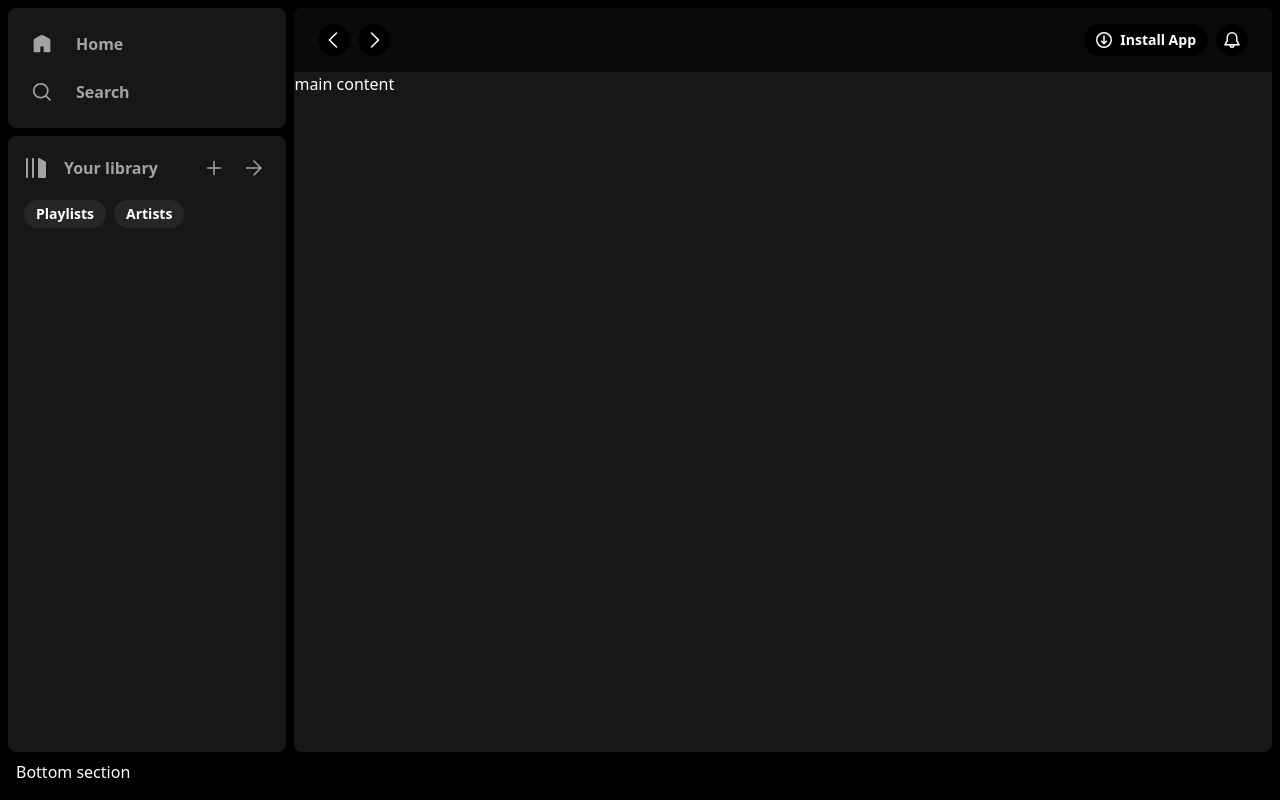
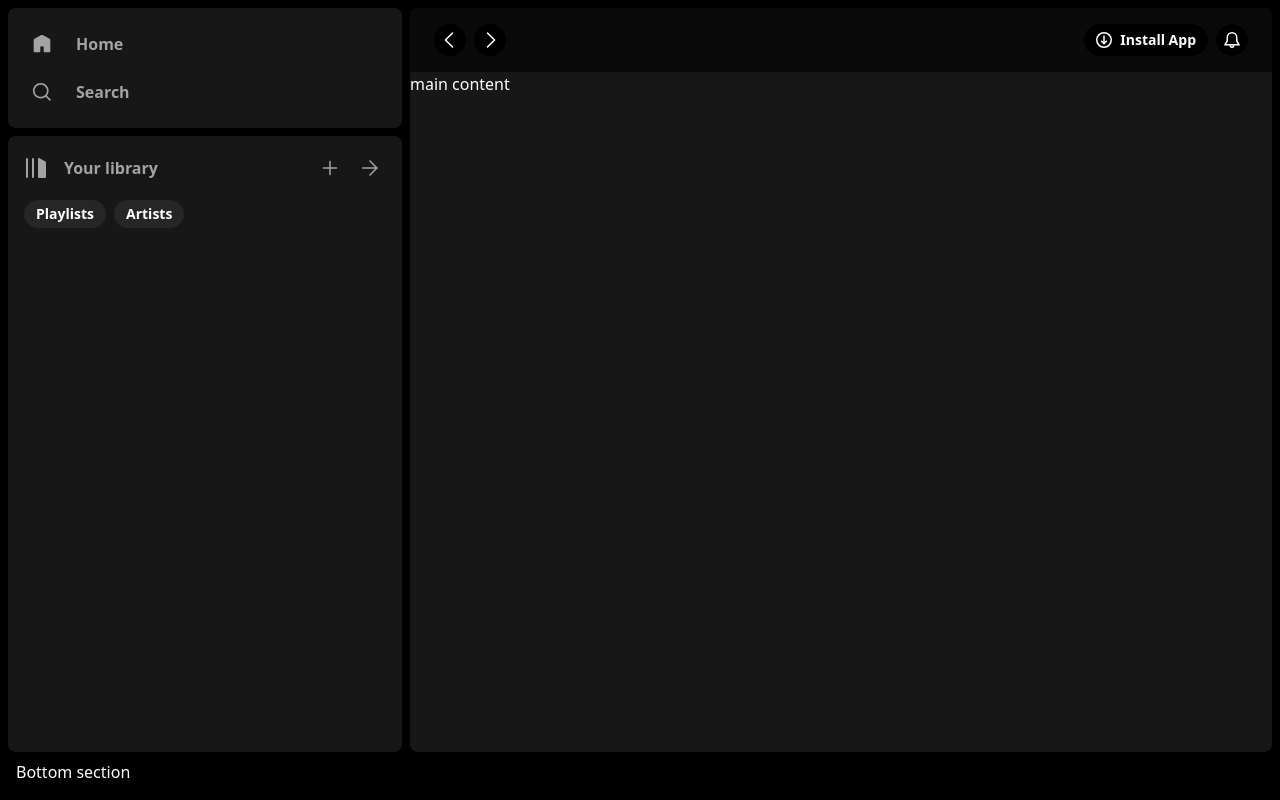
Before and after one commit to Zaprovic/spotify-clone-nextjs-v2, a Next.js app: page / in a window 1280 px wide. Built offline with nearby package versions, Linux system fonts and the light colour scheme; a web font is replaced by a local one.

Commit message:
added slider with shadcn ui

```diff
--- a/package.json
+++ b/package.json
@@ -9,9 +9,12 @@
     "lint": "next lint"
   },
   "dependencies": {
+    "clsx": "^2.1.0",
+    "lucide-react": "^0.311.0",
+    "next": "14.0.4",
     "react": "^18",
     "react-dom": "^18",
-    "next": "14.0.4"
+    "react-resizable-panels": "^1.0.9"
   },
   "devDependencies": {
     "typescript": "^5",
--- a/src/app/layout.tsx
+++ b/src/app/layout.tsx
@@ -1,5 +1,4 @@
-import ContentHeader from "@/components/content/content-header";
-import Sidebar from "@/components/sidebar/sidebar";
+import ProviderResizable from "@/provider/provider-resizable";
 import type { Metadata } from "next";
 import { Inter } from "next/font/google";
 import "./globals.css";
@@ -7,7 +6,7 @@
 const inter = Inter({ subsets: ["latin"] });
 
 export const metadata: Metadata = {
-	title: "Create Next App",
+	title: "Spotify Clone",
 	description: "Generated by create next app",
 };
 
@@ -20,13 +19,7 @@
 		<html lang="en">
 			<body>
 				<div id="app">
-					<div className="flex flex-1 gap-2">
-						<Sidebar />
-						<div className="bg-neutral-900 rounded-lg w-full overflow-hidden">
-							<ContentHeader />
-							<main>{children}</main>
-						</div>
-					</div>
+					<ProviderResizable>{children}</ProviderResizable>
 					<section className="p-2">Bottom section</section>
 				</div>
 			</body>
--- a/src/components/sidebar/sidebar.tsx
+++ b/src/components/sidebar/sidebar.tsx
@@ -5,7 +5,7 @@
 
 const Sidebar = () => {
 	return (
-		<aside className="w-[360px] flex flex-col gap-2">
+		<aside className="flex flex-col gap-2 h-full mr-2">
 			<SidebarHeader />
 			<SidebarSection />
 		</aside>
--- /dev/null
+++ b/src/components/ui/resizable.tsx
@@ -0,0 +1,45 @@
+"use client";
+
+import { GripVertical } from "lucide-react";
+import * as ResizablePrimitive from "react-resizable-panels";
+
+import cn from "clsx";
+
+const ResizablePanelGroup = ({
+	className,
+	...props
+}: React.ComponentProps<typeof ResizablePrimitive.PanelGroup>) => (
+	<ResizablePrimitive.PanelGroup
+		className={cn(
+			"flex h-full w-full data-[panel-group-direction=vertical]:flex-col",
+			className
+		)}
+		{...props}
+	/>
+);
+
+const ResizablePanel = ResizablePrimitive.Panel;
+
+const ResizableHandle = ({
+	withHandle,
+	className,
+	...props
+}: React.ComponentProps<typeof ResizablePrimitive.PanelResizeHandle> & {
+	withHandle?: boolean;
+}) => (
+	<ResizablePrimitive.PanelResizeHandle
+		className={cn(
+			"relative flex w-0 items-center justify-center bg-border after:absolute after:inset-y-0 after:left-1/2 after:w-0 after:-translate-x-1/2 focus-visible:outline-none focus-visible:ring-1 focus-visible:ring-ring focus-visible:ring-offset-1 data-[panel-group-direction=vertical]:h-px data-[panel-group-direction=vertical]:w-0 data-[panel-group-direction=vertical]:after:left-0 data-[panel-group-direction=vertical]:after:h-1 data-[panel-group-direction=vertical]:after:w-0 data-[panel-group-direction=vertical]:after:-translate-y-1/2 data-[panel-group-direction=vertical]:after:translate-x-0 [&[data-panel-group-direction=vertical]>div]:rotate-90",
+			className
+		)}
+		{...props}
+	>
+		{withHandle && (
+			<div className="z-10 flex h-full w-0 items-center justify-center rounded-sm border border-black mr-2 ">
+				<GripVertical className="h-2.5 w-0" />
+			</div>
+		)}
+	</ResizablePrimitive.PanelResizeHandle>
+);
+
+export { ResizableHandle, ResizablePanel, ResizablePanelGroup };
--- /dev/null
+++ b/src/provider/provider-resizable.tsx
@@ -0,0 +1,30 @@
+"use client";
+
+import ContentHeader from "@/components/content/content-header";
+import Sidebar from "@/components/sidebar/sidebar";
+import {
+	ResizableHandle,
+	ResizablePanel,
+	ResizablePanelGroup,
+} from "@/components/ui/resizable";
+import { ReactNode } from "react";
+
+const ProviderResizable = ({ children }: { children: ReactNode }) => {
+	return (
+		<ResizablePanelGroup direction="horizontal" className="flex flex-1 ">
+			<ResizablePanel defaultSize={35}>
+				<Sidebar />
+			</ResizablePanel>
+			<ResizableHandle withHandle className="w-2 bg-black" />
+			<ResizablePanel
+				defaultSize={75}
+				className="bg-neutral-900 rounded-lg overflow-hidden"
+			>
+				<ContentHeader />
+				<main>{children}</main>
+			</ResizablePanel>
+		</ResizablePanelGroup>
+	);
+};
+
+export default ProviderResizable;
```
Also changed, not shown: 1 other file (tests, documents, lock files or other folders).
